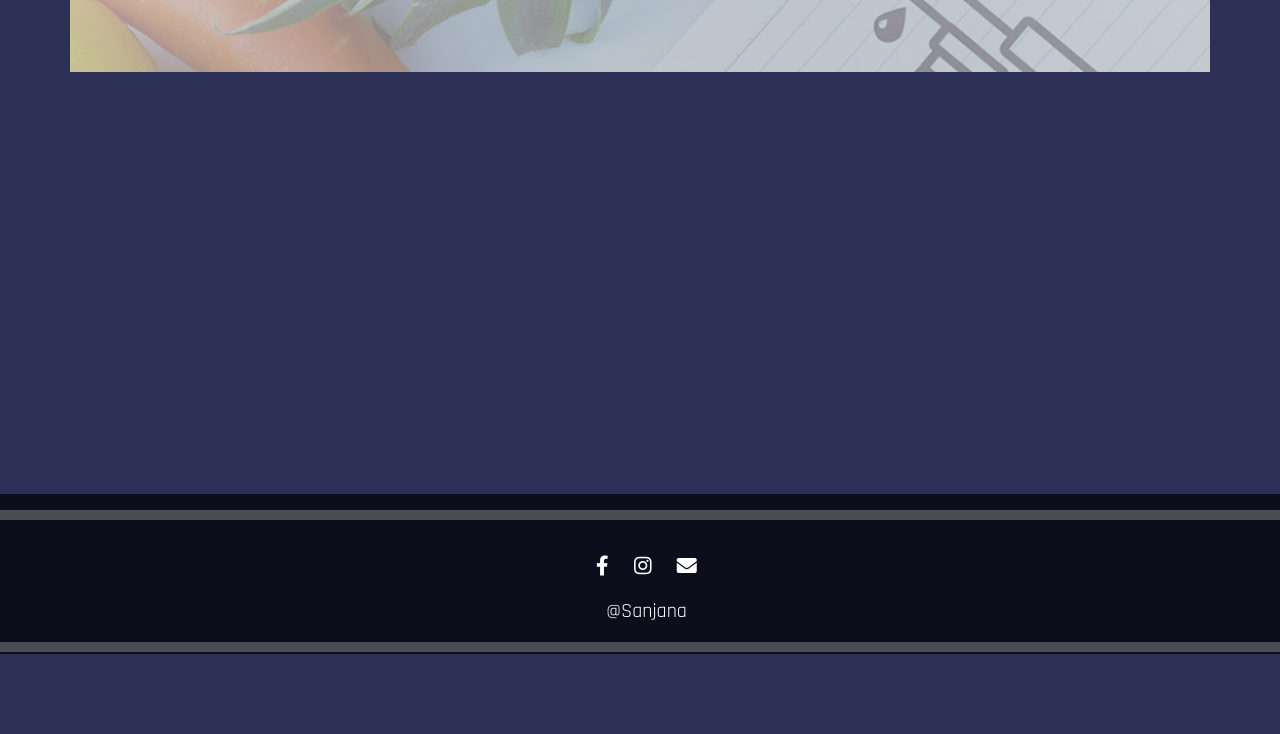
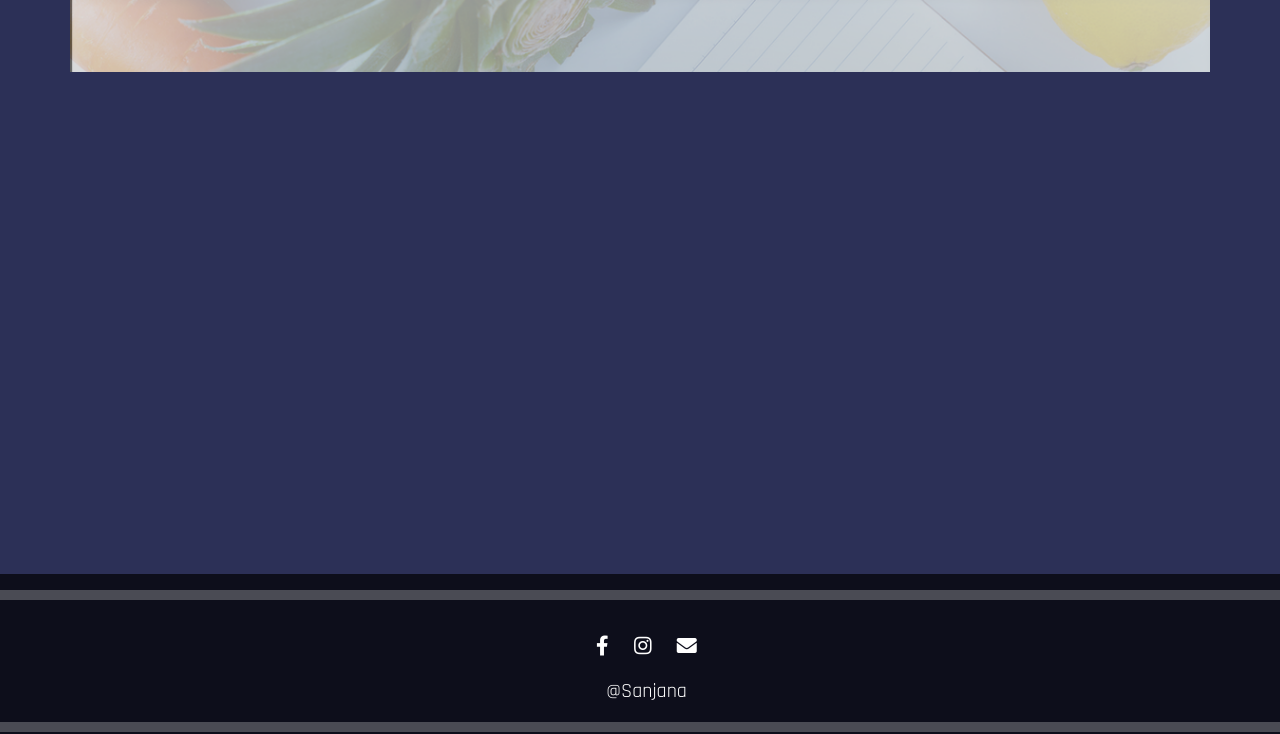
Before and after one commit to Voonasanjana/Diabetic-Predictor, a Flask app: template templates/result.html in a window 1280 px wide. Shown: the part 146-880 px from the top of the page. Before the commit the page ends 800 px from the top, so only its background shows below. Run offline with Flask 2, Linux system fonts and the light colour scheme; the template is opened without the code that fills it, so the values that code supplies are empty; parts of the project's set-up code (start-up, migrations or seed data) failed here and were passed over; some libraries are stand-ins or nearby versions.

Commit message:
Update result.html

```diff
--- a/templates/result.html
+++ b/templates/result.html
@@ -193,7 +193,7 @@
     width: 101%;
     height:20%;
     position: absolute;
-    bottom: 0;
+    bottom:-10%;
 }
 
 .social-icon {
```
